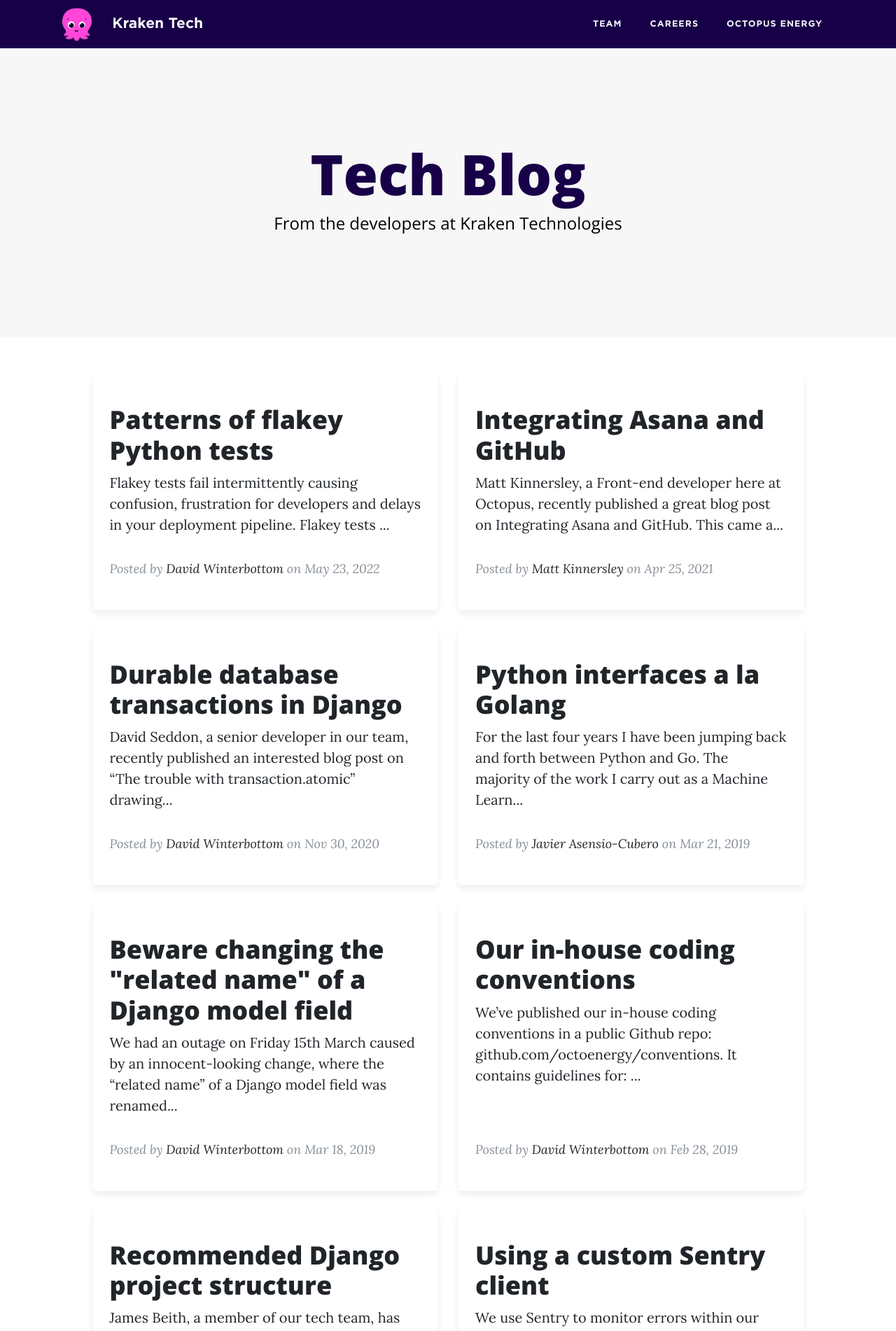
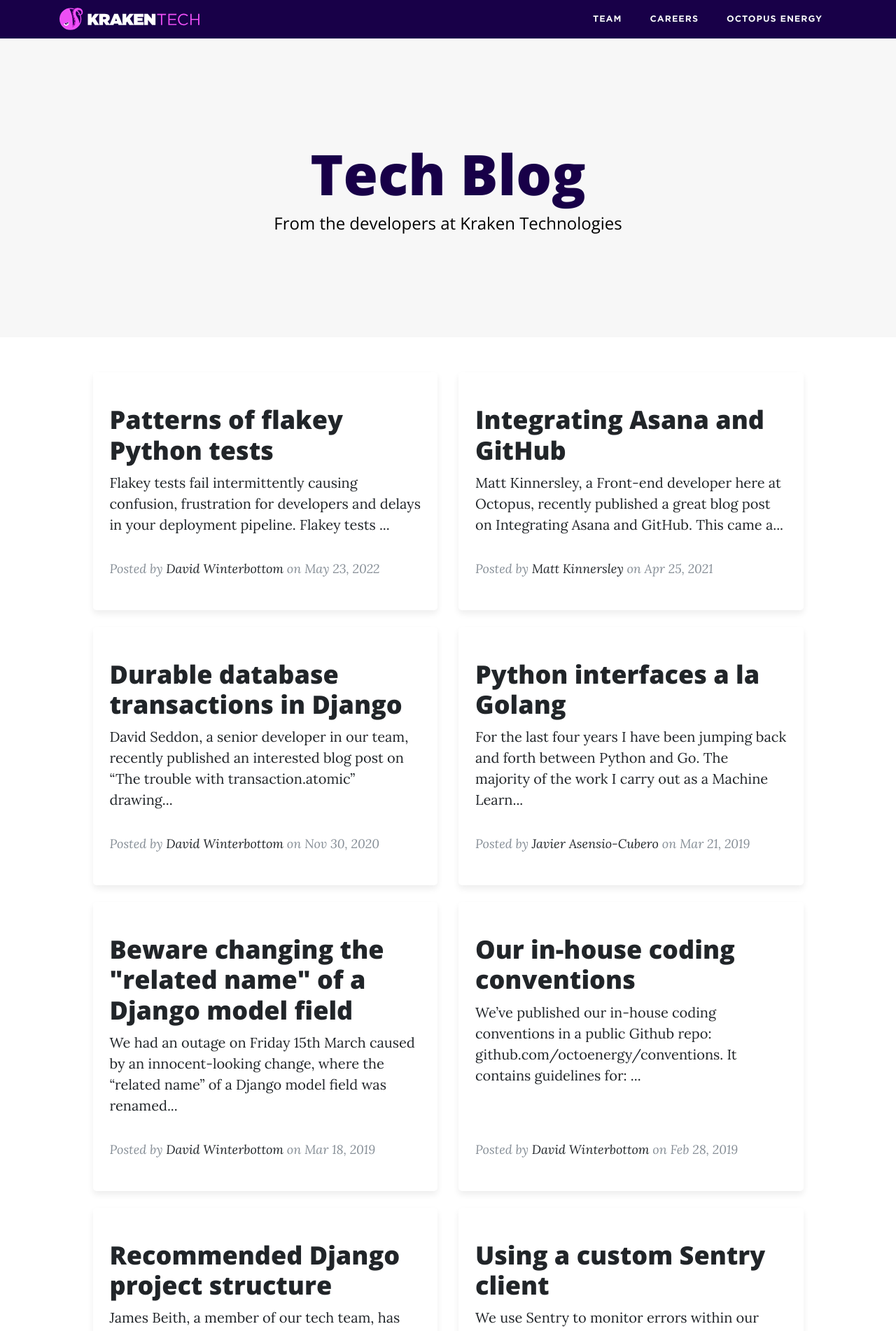
Before and after one commit to octoenergy/octoenergy.github.io, a Jekyll site: the page built from index.html, in a window 1280 px wide. Shown: the top 1902 px of the page at 70% size. Built offline with Jekyll 4.4.1, drawn with Linux system fonts in a browser that asks for light colours; some web fonts are replaced.

Commit message:
Swap out navigation logo

```diff
--- a/_layouts/default.html
+++ b/_layouts/default.html
@@ -40,10 +40,9 @@
     <nav class="navbar navbar-expand-lg navbar-light fixed-top" id="mainNav">
       <div class="container">
         <div>
-          <a href="/">
-            <img src="{{ site.baseurl }}/assets/img/constantine.png" alt="" />
+          <a href="/" title="Tech Blog | Kraken Tech">
+            <img src="{{ site.baseurl }}/assets/img/kraken-tech-text-logo.svg" alt="Kraken Tech logo" />
           </a>
-          <a class="navbar-brand" href="/">Kraken Tech</a>
         </div>
         <button class="navbar-toggler navbar-toggler-right" type="button" data-toggle="collapse" data-target="#navbarResponsive" aria-controls="navbarResponsive" aria-expanded="false" aria-label="Toggle navigation">
           Menu
--- a/_sass/_navbar.scss
+++ b/_sass/_navbar.scss
@@ -6,8 +6,12 @@
     @include sans-serif-font;
 
     img {
-        width: 50px;
-    }
+        width: 120px;
+
+        @media (min-width: 576px) {
+            width: 200px;
+        }
+    };
 
     .navbar-brand {
         margin: 0;
```
Also changed, not shown: assets/img/constantine.png (deleted), assets/img/kraken-tech-text-logo.svg (added).
